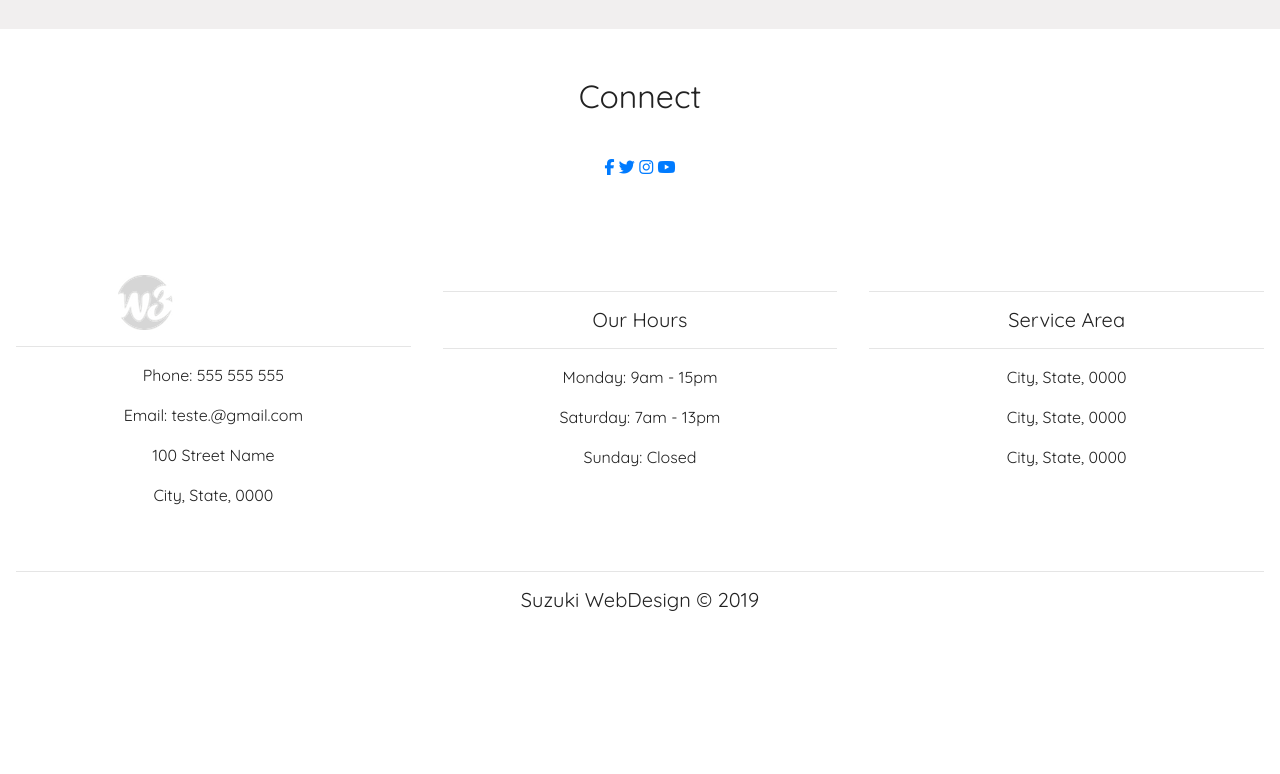
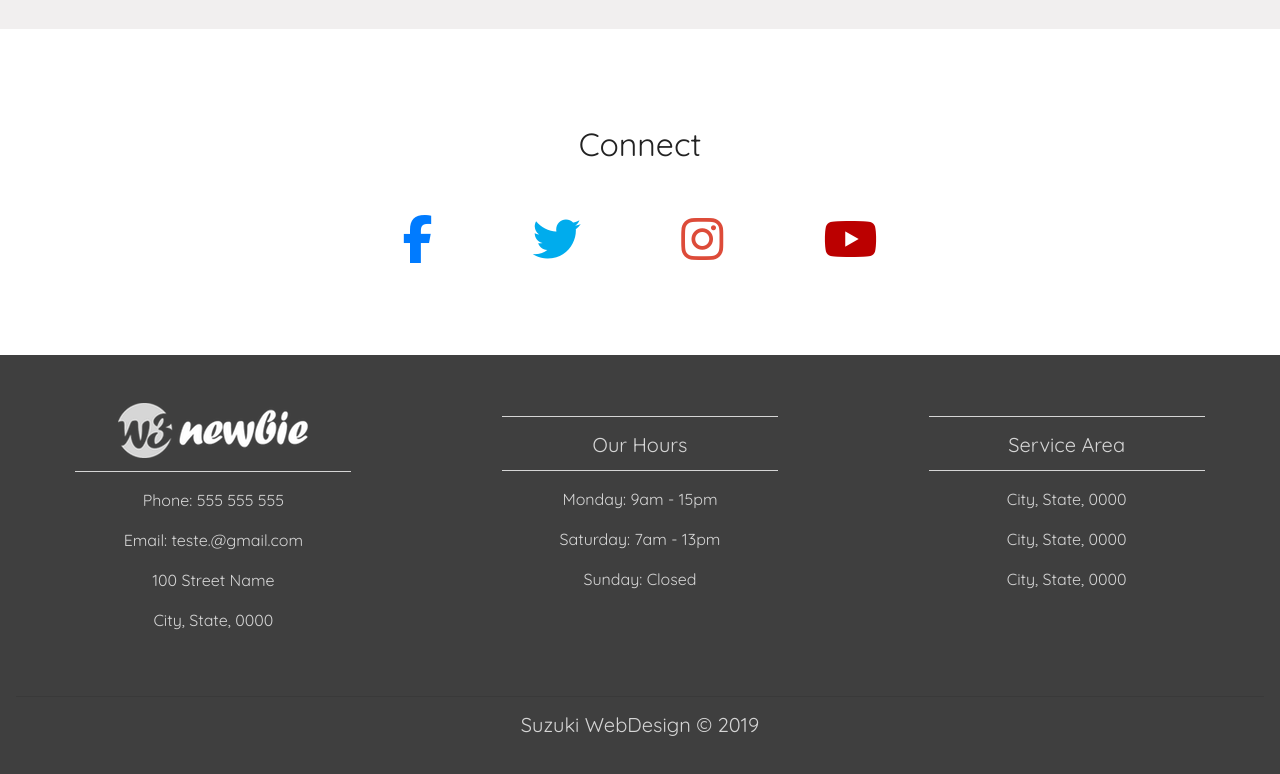
Before and after one commit to IISUZUKII/Responsive-Img-Slider-Bootstrap-, a plain HTML site: page index.html in a window 1280 px wide. Shown: the part 3197-3971 px from the top of the page. Before the commit the page ends 3865 px from the top, so only its background shows below. Drawn offline with nearby package versions, Linux system fonts and the light colour scheme.

Commit message:
Add files via upload

```diff
--- a/index.html
+++ b/index.html
@@ -177,7 +177,7 @@
 		</div>
 	</div>
 
-	<div class="container-fluid padding">
+	<div class="container-fluid padding mb-5">
 		<div class="row padding section-gray">
 			<div class="col-lg-6">
 				<img src="/img/bootstrap2.png" alt="" class="img-fluid">
@@ -238,7 +238,7 @@
 					<p>City, State, 0000</p>
 				</div>
 				<div class="col-12">
-					<hr class="light">
+					<hr>
 					<h5>Suzuki WebDesign &copy; 2019</h5>
 				</div>
 			</div>
--- a/style.css
+++ b/style.css
@@ -103,8 +103,55 @@ body {
   background: rgb(241, 239, 239);
 }
 
+.social a{
+  font-size: 3em;
+  padding: 1em;
+}
+
+.fa-facebook {
+  color: #3b5998;
+}
+
+.fa-twitter {
+  color: #00aced;
+}
+
+.fa-instagram {
+  color: #dd4b39;
+}
+
+.fa-youtube {
+  color: #bb0000;
+}
+
+.fa-facebook-f:hover,
+.fa-twitter:hover,
+.fa-instagram:hover,
+.fa-youtube:hover {
+  color: rgb(196, 193, 193);
+}
+
+footer {
+  background-color: #3f3f3f;
+  color: #d5d5d5;
+  padding-top: 2rem;
+}
+
+footer .light {
+  border-top: 1px solid #d5d5d5;
+  width: 70%;
+  margin-top: .8rem;
+  margin-bottom: 1rem;
+}
+
+footer h5 {
+  margin: 10px 0 0 0;
+}
+
+
 /*---Media Queries --*/
 @media (max-width: 992px) {
+
 }
 @media (max-width: 768px) {
 }
```
